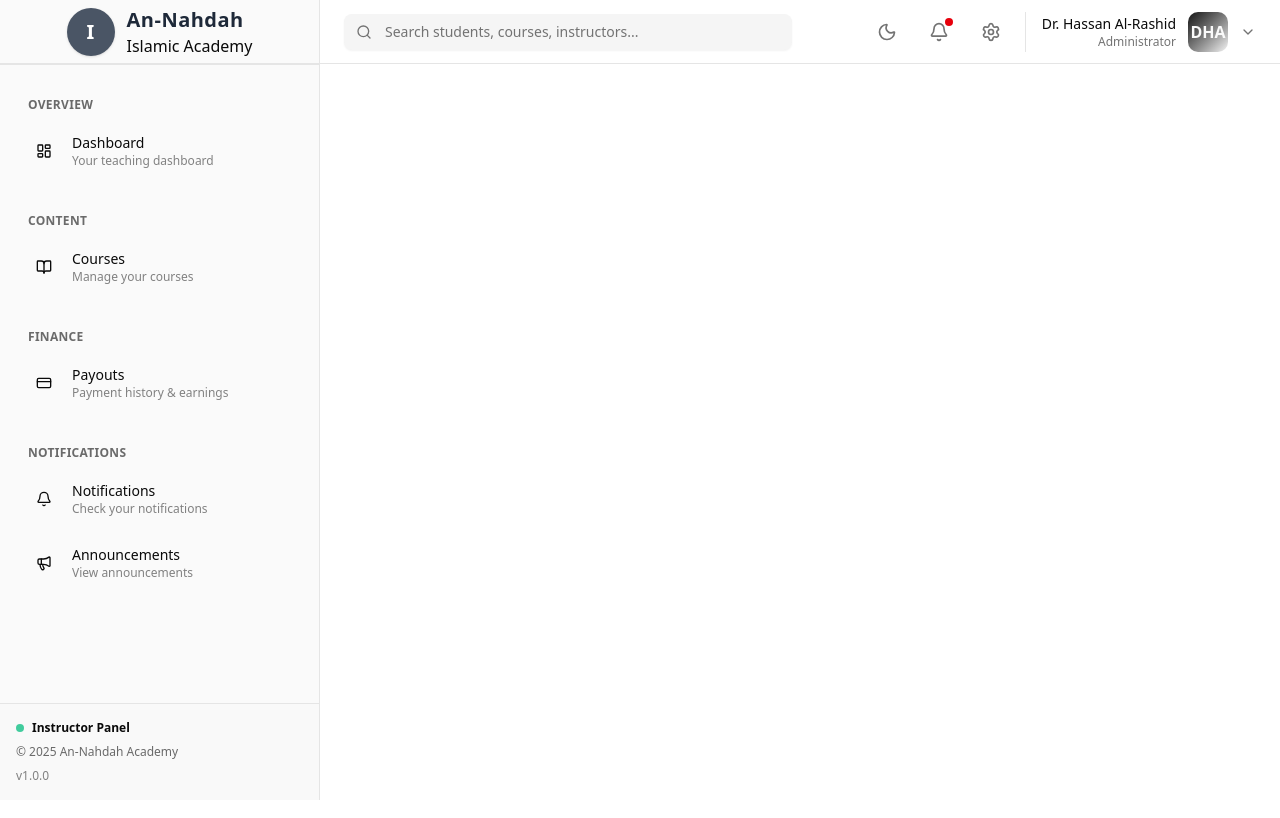
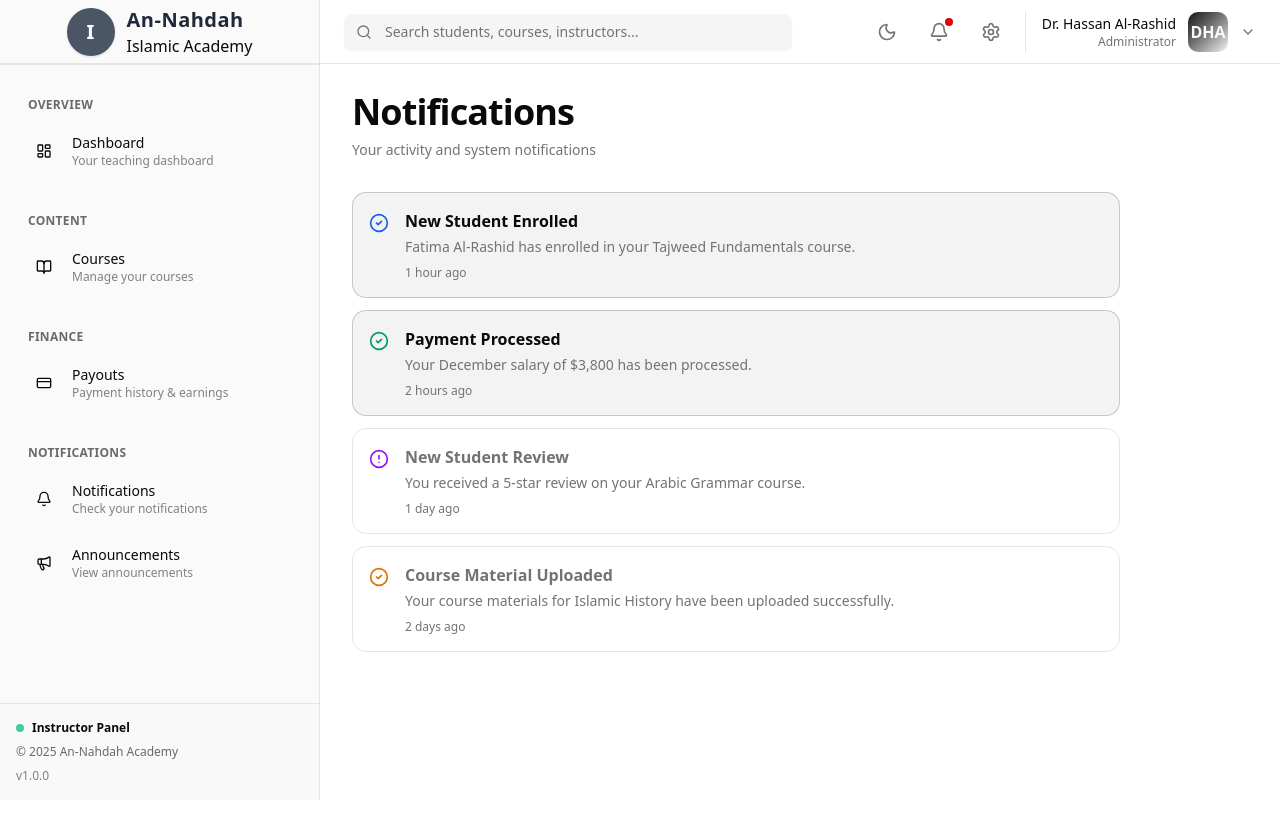
Before and after one commit to ishoef/An-Nahdah_Dashboard, a Next.js app: page /instructor/notifications in a window 1280 px wide. Shown: the top 818 px of the page. Built offline with nearby package versions, Linux system fonts and the light colour scheme.

Commit message:
Instructor notification page designed

```diff
--- a/app/instructor/notifications/page.js
+++ b/app/instructor/notifications/page.js
@@ -1,11 +1,136 @@
-import React from 'react';
+"use client";
 
-const Page = () => {
-    return (
-        <div>
+import { useState } from "react";
+import DashboardShell from "@/components/layout/DashobardShell";
+import {
+  Bell,
+  Trash2,
+  MoreVertical,
+  CheckCircle2,
+  AlertCircle,
+} from "lucide-react";
 
+export default function InstructorNotificationsPage() {
+  const [notifications, setNotifications] = useState([
+    {
+      id: 1,
+      type: "student",
+      title: "New Student Enrolled",
+      message:
+        "Fatima Al-Rashid has enrolled in your Tajweed Fundamentals course.",
+      timestamp: "1 hour ago",
+      read: false,
+    },
+    {
+      id: 2,
+      type: "payment",
+      title: "Payment Processed",
+      message: "Your December salary of $3,800 has been processed.",
+      timestamp: "2 hours ago",
+      read: false,
+    },
+    {
+      id: 3,
+      type: "feedback",
+      title: "New Student Review",
+      message: "You received a 5-star review on your Arabic Grammar course.",
+      timestamp: "1 day ago",
+      read: true,
+    },
+    {
+      id: 4,
+      type: "system",
+      title: "Course Material Uploaded",
+      message:
+        "Your course materials for Islamic History have been uploaded successfully.",
+      timestamp: "2 days ago",
+      read: true,
+    },
+  ]);
+
+  const handleDelete = (id) => {
+    setNotifications(notifications.filter((n) => n.id !== id));
+  };
+
+  const getIcon = (type) => {
+    switch (type) {
+      case "student":
+        return <CheckCircle2 className="w-5 h-5 text-blue-600" />;
+      case "payment":
+        return <CheckCircle2 className="w-5 h-5 text-emerald-600" />;
+      case "feedback":
+        return <AlertCircle className="w-5 h-5 text-purple-600" />;
+      case "system":
+        return <CheckCircle2 className="w-5 h-5 text-amber-600" />;
+      default:
+        return <Bell className="w-5 h-5 text-primary" />;
+    }
+  };
+
+  return (
+    <DashboardShell>
+      <div className="min-h-screen bg-gradient-to-br from-background via-background to-background/80 p-8">
+        {/* Header */}
+        <div className="mb-8 animate-in fade-in slide-in-from-top-4 duration-500">
+          <h1 className="text-4xl font-bold text-foreground tracking-tight">
+            Notifications
+          </h1>
+          <p className="text-sm text-muted-foreground mt-2">
+            Your activity and system notifications
+          </p>
         </div>
-    );
+
+        {/* Notifications List */}
+        <div className="max-w-3xl space-y-3 animate-in fade-in slide-in-from-bottom-4 duration-500">
+          {notifications.map((notif, idx) => (
+            <div
+              key={notif.id}
+              className={`rounded-xl border transition-all duration-300 p-4 group/notif ${
+                notif.read
+                  ? "border-border bg-card/30 hover:bg-card/50"
+                  : "border-primary/20 bg-primary/5 hover:bg-primary/10"
+              }`}
+              style={{ animationDelay: `${idx * 30}ms` }}
+            >
+              <div className="flex items-start gap-4">
+                <div className="flex-shrink-0 mt-1">{getIcon(notif.type)}</div>
+
+                <div className="flex-1 min-w-0">
+                  <h3
+                    className={`font-semibold ${
+                      notif.read ? "text-muted-foreground" : "text-foreground"
+                    }`}
+                  >
+                    {notif.title}
+                  </h3>
+                  <p className="text-sm text-muted-foreground mt-1">
+                    {notif.message}
+                  </p>
+                  <p className="text-xs text-muted-foreground mt-2">
+                    {notif.timestamp}
+                  </p>
+                </div>
+
+                <div className="flex items-center gap-2 opacity-0 group-hover/notif:opacity-100 transition-opacity duration-200">
+                  <button
+                    onClick={() => handleDelete(notif.id)}
+                    className="p-2 hover:bg-muted rounded-lg transition-colors duration-200"
+                    title="Delete"
+                  >
+                    <Trash2 className="w-4 h-4 text-muted-foreground hover:text-red-500" />
+                  </button>
+                  <button
+                    className="p-2 hover:bg-muted rounded-lg transition-colors duration-200"
+                    title="More"
+                  >
+                    <MoreVertical className="w-4 h-4 text-muted-foreground" />
+                  </button>
+                </div>
+              </div>
+            </div>
+          ))}
+        </div>
+      </div>
+    </DashboardShell>
+  );
 }
-
-export default Page;
```
